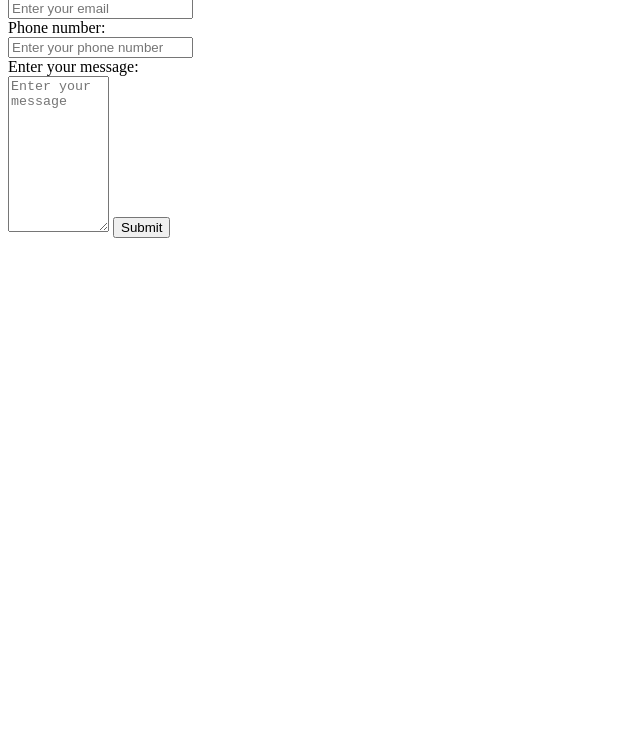
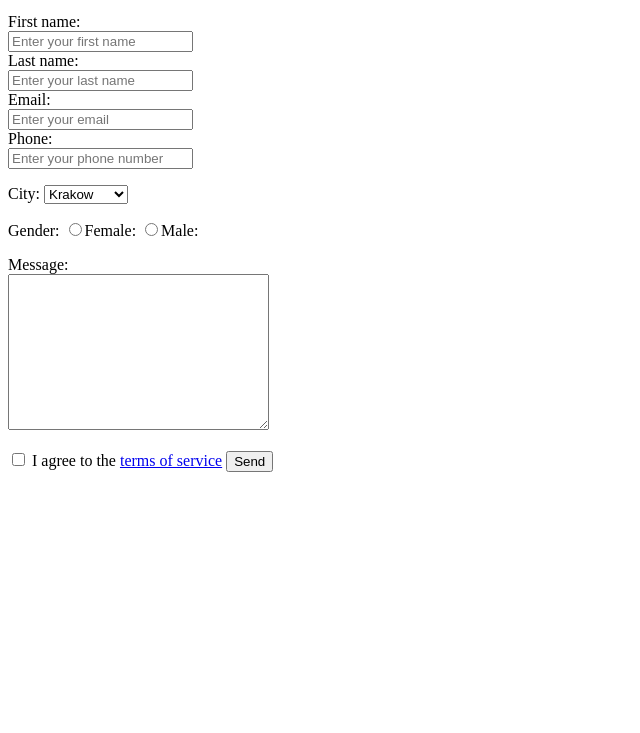
Before and after one commit to YuliyaBiziuk/YuliyaBiziuk.github.io, a plain HTML site: page form/index.html in a window 1280 px wide. Shown: the part 67-800 px from the top of the page, without its empty margins (0-640 px from the left). Drawn offline with Linux system fonts and the light colour scheme.

Commit message:
HTML form

```diff
--- a/form/index.html
+++ b/form/index.html
@@ -4,19 +4,41 @@
     <meta charset="UTF-8">
     <meta name="viewport" content="width=device-width, initial-scale=1.0">
     <meta http-equiv="X-UA-Compatible" content="ie=edge">
-    <title>Document</title>
+    <title>Zadanie #16429: 1-formularz-html5</title>
 </head>
 <body>
-        <form action="https://formspree.io/yuliyab.design@gmail.com" method="POST">
-            <label for="name">Name:</label><br>
-            <input type="text" name="name"id="name" placeholder="Enter your name"><br>
-            <label for="email">Email:</label><br>
-            <input type="email" name="email" id="email" placeholder="Enter your email" required><br>
-            <label for="phone">Phone number:</label><br>
-            <input type="number" name="phone" id="phone" placeholder="Enter your phone number"><br>
-            <label for="message">Enter your message:</label><br>
-            <textarea name="message" id="message" cols="10" rows="10" placeholder="Enter your message"></textarea>
-            <input type="submit" value="Submit">
-            </form>
+    <h1>Application for Admission</h1>
+    <form action="https://formspree.io/yuliyab.design@gmail.com" method="POST">
+      <label for="firstName">First name:</label><br>
+      <input type="text" name="firstName" id="firstName" placeholder="Enter your first name"><br>
+      <label for="lastName">Last name:</label><br>
+      <input type="text" name="lastName" id="lastName" placeholder="Enter your last name"><br/>
+      <label for="email">Email:</label><br>
+      <input type="email" name="_replyto" id="email" placeholder="Enter your email">
+      <br/>
+      <label for="phone">Phone: </label><br>
+      <input type="tel" name="phone" id="phone" placeholder="Enter your phone number">
+      <p>
+         <label for="city">City: </label>
+         <select name="city" id="city">
+          <option value="Krakow">Krakow</option>
+          <option value="Warszawa">Warszawa</option>
+          <option value="Gdansk">Gdansk</option>
+         </select>
+      </p>
+      <p>Gender:
+         <label><input type="radio" name="gender" value="female" id="female">Female: </label>
+         <label><input type="radio" name="gender" value="male" id="male">Male: </label>
+      </p>
+      <p>
+         <label for="message">Message: </label><br/>
+         <textarea name="message" id="message" cols="30" rows="10"></textarea>
+      </p>
+      <label>
+         <input type="checkbox" name="agreement">
+          I agree to the <a href ="#">terms of service</a>
+      </label>
+      <input type="submit" value="Send"/>
+    </form>
 </body>
 </html>
```
